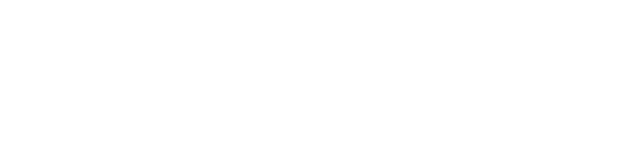
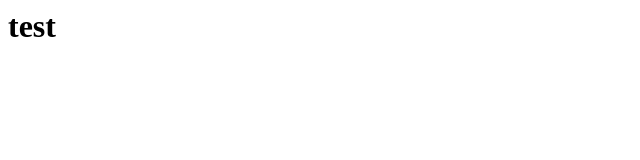
Before and after one commit to nuinnuin/Webtest0519, a plain HTML site: page index.html in a window 1280 px wide. Shown: the full height of the page, 0-640 px from the left. Drawn offline with Linux system fonts and the light colour scheme.

Commit message:
Update index.html

```diff
--- a/index.html
+++ b/index.html
@@ -1 +1 @@
-<html></html>
+<html><h1>test</h1></html>
```
